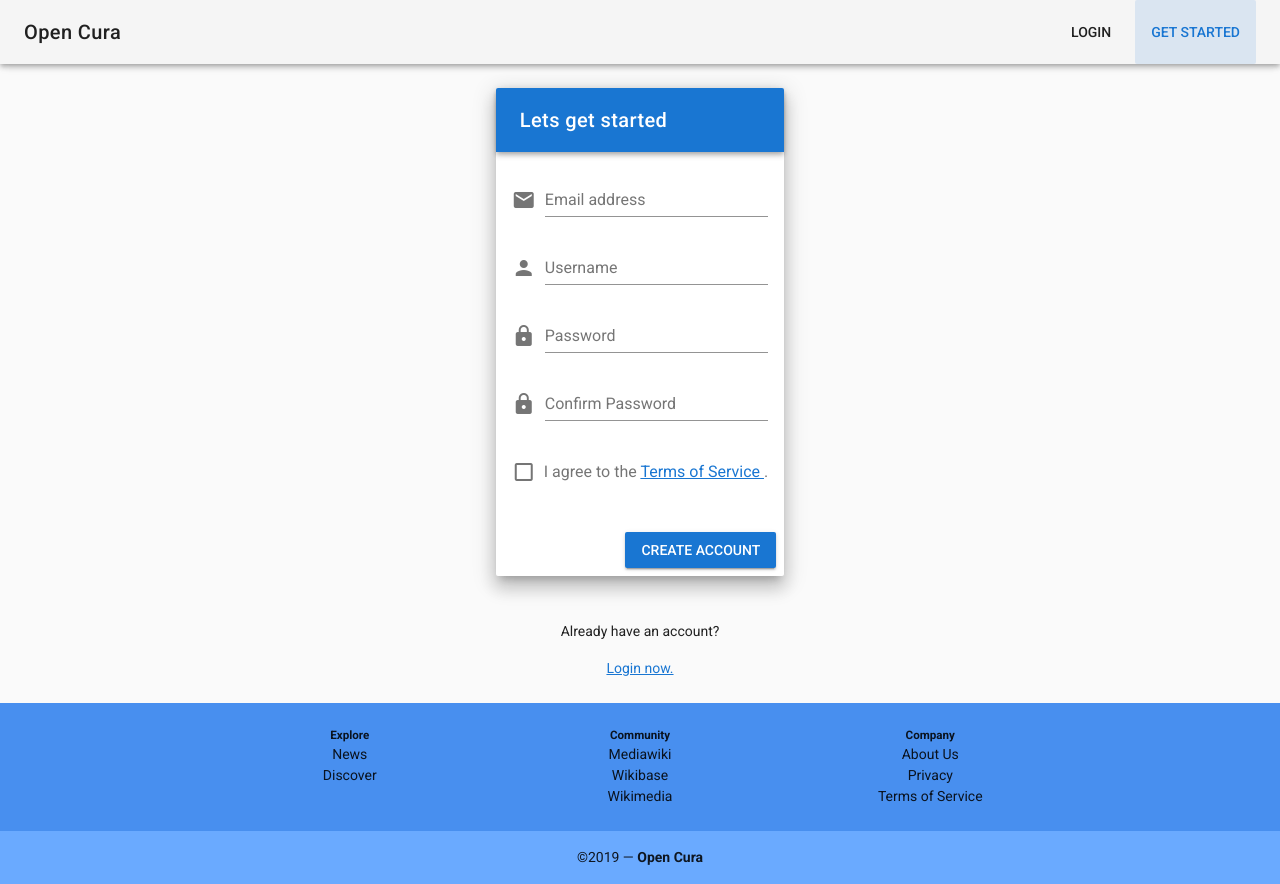
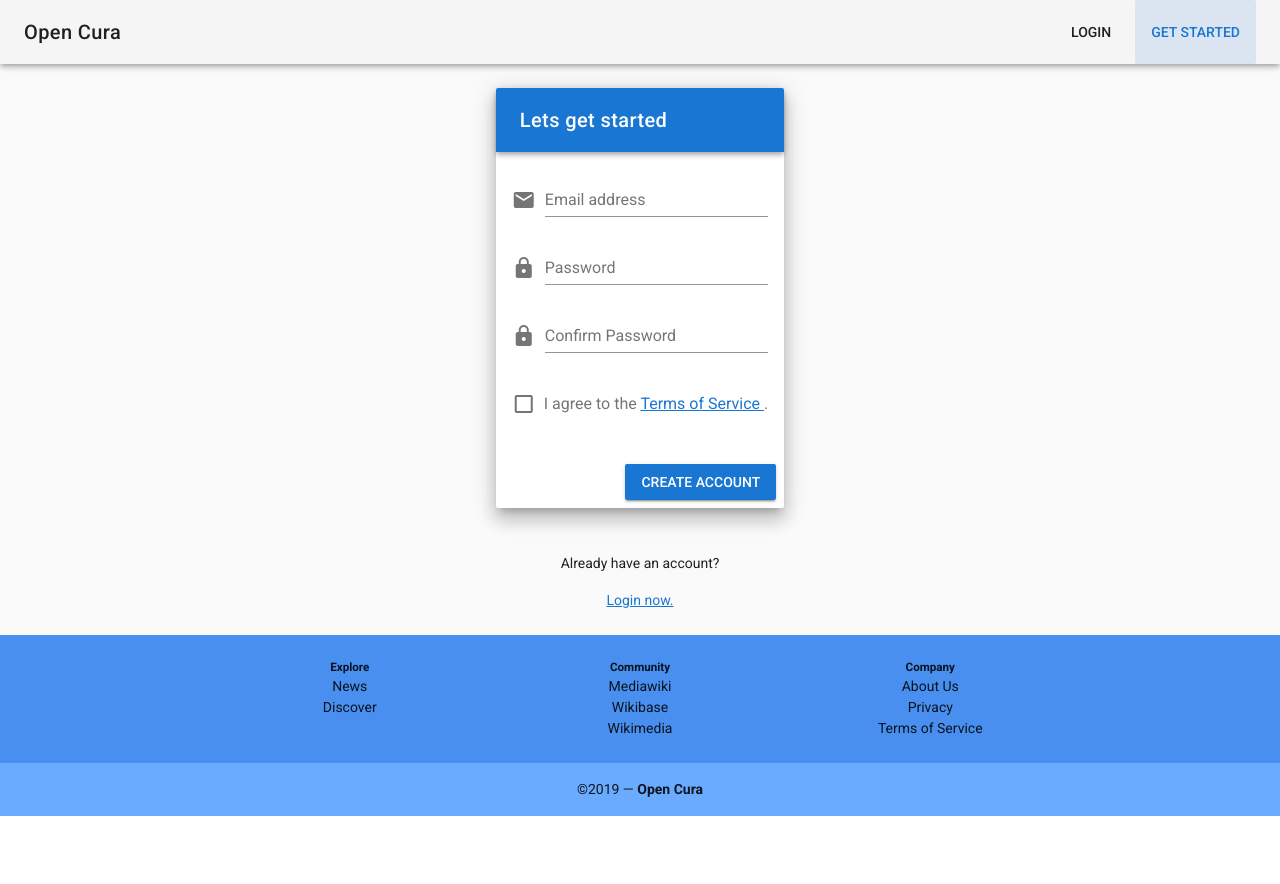
Before and after one commit to wbstack/ui, a Vue app in the folder src/: page /create-account in a window 1280 px wide. After the commit the page ends 816 px from the top, so only its background shows below. Built offline with nearby package versions, Linux system fonts and the light colour scheme; no server answers.

Commit message:
Remove username from registration process

```diff
--- a/src/src/components/CreateAccount.vue
+++ b/src/src/components/CreateAccount.vue
@@ -22,16 +22,6 @@
                     v-model="email"
                     :disabled="inFlight"
                     :error-messages="error['inputEmail']"
-                    />
-                    <v-text-field
-                    id="inputUsername"
-                    prepend-icon="person"
-                    name="username"
-                    label="Username"
-                    required
-                    v-model="username"
-                    :disabled="inFlight"
-                    :error-messages="error['inputUsername']"
                     />
                     <v-text-field
                     id="inputPassword"
@@ -116,7 +106,6 @@ export default {
   },
   data () {
     return {
-      username: '',
       email: '',
       password: '',
       passwordConfirmation: '',
@@ -141,7 +130,6 @@ export default {
       this.resetErrorState()
       this.hasError = true
       this.error['inputEmail'] = error
-      this.error['inputUsername'] = error
       this.error['inputPassword'] = error
       this.error['inputPasswordConfirmation'] = error
       this.error['terms'] = error
@@ -177,7 +165,6 @@ export default {
       this.$http.post(
         '/user/register',
         {
-          username: this.username,
           email: this.email,
           password: this.password
         })
@@ -201,10 +188,6 @@ export default {
         this.hasError = true
         this.error['inputEmail'] = error.response.data.email[0]
       }
-      if (error.response.data.username) {
-        this.hasError = true
-        this.error['inputUsername'] = error.response.data.username[0]
-      }
       if (!this.hasError) {
         this.setGeneralErrorState()
       }
@@ -218,7 +201,6 @@ export default {
       }
 
       localStorage.auth = req.data.token
-      localStorage.username = req.data.username
       localStorage.email = this.email
       this.$store.dispatch('login')
       this.$router.replace(this.$route.query.redirect || '/')
@@ -227,7 +209,6 @@ export default {
       this.setGeneralErrorState('Post account creation authentication failed!')
       this.$store.dispatch('logout')
       delete localStorage.auth
-      delete localStorage.username
       delete localStorage.email
     },
     checkCurrentLogin () {
--- a/src/src/components/Login.vue
+++ b/src/src/components/Login.vue
@@ -85,8 +85,8 @@ export default {
 
       this.error = false
       localStorage.auth = req.data.token
-      localStorage.username = req.data.username
-      localStorage.email = this.email
+      // TODO maybe verify the email here?
+      localStorage.email = req.data.email
       this.$store.dispatch('login')
       this.$router.replace(this.$route.query.redirect || '/')
     },
@@ -96,7 +96,6 @@ export default {
       this.$store.dispatch('logout')
       delete localStorage.auth
       delete localStorage.email
-      delete localStorage.username
     },
     checkCurrentLogin () {
       if (this.currentUser) {
```
